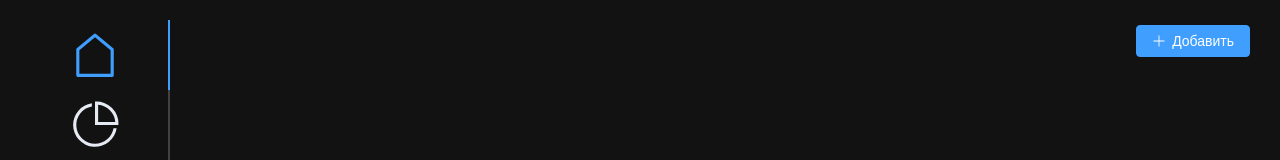
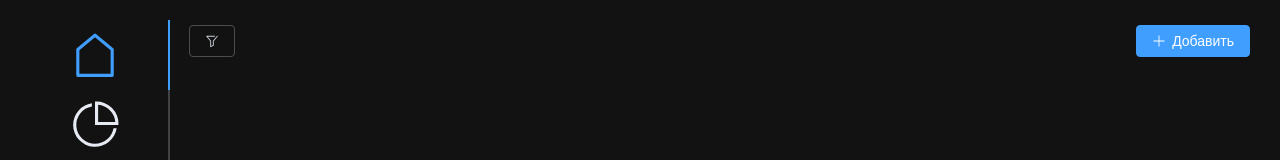
Before and after one commit to bad-commit/Auction, a Vue app: page / in a window 1280 px wide. Shown: the top 160 px of the page. Built offline with nearby package versions, Linux system fonts and the light colour scheme.

Commit message:
Фильтрация списка лота

```diff
--- a/src/components/AuctionCards.vue
+++ b/src/components/AuctionCards.vue
@@ -1,6 +1,6 @@
 <template>
   <ul class="auction-cards-list">
-    <li class="auction-card" v-for="lot in getLots" :key="lot.id">
+    <li class="auction-card" v-for="lot in filterLots" :key="lot.id">
 
       <div class="card-info">
         <div class="card-info__indicator" :style="{ background: `${changeColorIndicator(lot)}` }"></div>
@@ -34,6 +34,13 @@ import { useRouter, useRoute } from 'vue-router'
 import { useLotsStore } from '../stores/lots'
 import type { Lot } from '@/types/lot'
 
+const props = defineProps({
+  filter: {
+    type: String,
+    required: true
+  }
+})
+
 const router = useRouter()
 const route = useRoute()
 const lotsStore = useLotsStore()
@@ -41,6 +48,20 @@ const lotsStore = useLotsStore()
 const getLots = computed(function () {
   console.log(lotsStore.lots)
   return lotsStore.lots
+})
+
+
+const filterLots = computed(() => {
+  if(props.filter === 'open') {
+    return getLots.value.filter(lot => !lot.isClosed)
+  }
+
+  if(props.filter === 'closed') {
+    return getLots.value.filter(lot => lot.isClosed)
+  }
+
+  return getLots.value
+
 })
 
 const openDetailCard = (id: number) => {
--- a/src/pages/AuctionListPage.vue
+++ b/src/pages/AuctionListPage.vue
@@ -1,15 +1,42 @@
 <template>
   <div class="content">
 
-    <div class="btn-create">
-      <div class="btn-with-hint">
-        <div class="hint-create__lot">Создать лот</div>
-        <el-button type="primary" icon=Plus @click="$router.push('/add-lot')">Добавить</el-button>
-      </div>
+    <div class="header-content">
+        <el-dropdown @command="handleFilter">
+
+          <el-button>
+            <el-icon><Filter /></el-icon>
+          </el-button>
+
+          <template #dropdown>
+            <el-dropdown-menu>
+
+              <el-dropdown-item command="all">
+                Все
+              </el-dropdown-item>
+
+              <el-dropdown-item command="open">
+                Открытые
+              </el-dropdown-item>
+
+              <el-dropdown-item command="closed">
+                Закрытые
+              </el-dropdown-item>
+
+            </el-dropdown-menu>
+          </template>
+
+        </el-dropdown>
+
+        <div class="btn-with-hint">
+          <div class="hint-create__lot">Создать лот</div>
+          <el-button type="primary" icon=Plus @click="$router.push('/add-lot')">Добавить</el-button>
+        </div>
     </div>
 
+
     <div class="auction-cards">
-      <AuctionCards />
+      <AuctionCards :filter="filter" />
     </div>
 
   </div>
@@ -18,7 +45,15 @@
 
 <script lang="ts" setup>
 
+import {ref} from 'vue'
 import AuctionCards from '../components/AuctionCards.vue'
+
+const filter = ref('all')
+
+const handleFilter = (value: string) => {
+  filter.value = value
+  // console.log(filter.value)
+}
 
 </script>
 
@@ -29,11 +64,10 @@ import AuctionCards from '../components/AuctionCards.vue'
   flex-direction: column;
 }
 
-.btn-create {
-  position: relative;
+.header-content{
   display: flex;
-  justify-content: flex-end;
-  margin-bottom: 30px;
+  justify-content: space-between;
+  margin-bottom: 30px
 }
 
 .btn-with-hint {
```
